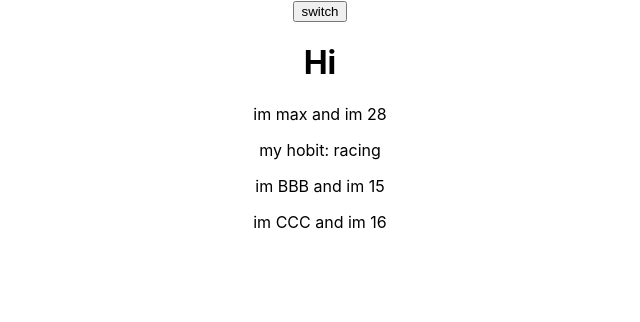
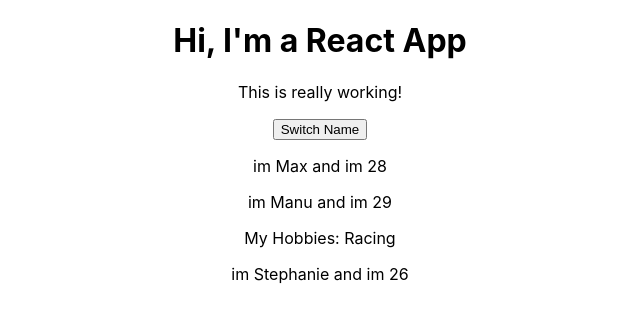
Before and after one commit to kesalomamatka/react_complete_guide, a React (Create React App) app: page / in a window 1280 px wide. Shown: the top 322 px of the page, without its empty margins (320-960 px from the left). Built offline with nearby package versions, Linux system fonts and the light colour scheme.

Commit message:
class base

```diff
--- a/src/App.js
+++ b/src/App.js
@@ -1,3 +1,62 @@
+import React, { Component } from 'react';
+import './App.css';
+import Person from './Person/Person';
+
+class App extends Component {
+    state = {
+        persons: [
+            { name: 'Max', age: 28 },
+            { name: 'Manu', age: 29 },
+            { name: 'Stephanie', age: 26 }
+        ],
+        otherState: 'some other value'
+    };
+
+    switchNameHandler = ( Name ) => {
+        // console.log('Was clicked!');
+        // DON'T DO THIS: this.state.persons[0].name = 'Maximilian';
+        this.setState({
+            persons: [
+                { name: Name, age: 28 },
+                { name: 'Manu', age: 29 },
+                { name: 'Stephanie', age: 27 }
+            ]
+        });
+    };
+
+    render() {
+        return (
+            <div className="App">
+                <h1>Hi, I'm a React App</h1>
+                <p>This is really working!</p>
+                <button onClick={this.switchNameHandler}>Switch Name</button>
+                <Person
+                    name={this.state.persons[0].name}
+                    age={this.state.persons[0].age}
+                />
+                <Person
+                    name={this.state.persons[1].name}
+                    age={this.state.persons[1].age}
+                    click={this.switchNameHandler.bind(this,"Maximiliun")}
+                >
+                    My Hobbies: Racing
+                </Person>
+                <Person
+                    name={this.state.persons[2].name}
+                    age={this.state.persons[2].age}
+                    click={this.switchNameHandler.bind(this,"Max!")}
+
+                />
+            </div>
+        );
+        // return React.createElement('div', {className: 'App'}, React.createElement('h1', null, 'Does this work now?'));
+    }
+}
+
+export default App;
+
+
+/*
 import React, { useState } from 'react';
 import './App.css';
 import Person from './Person/Person'
@@ -49,3 +108,5 @@ import Person from './Person/Person'
 
 
 export default app;
+
+*/
--- a/src/Person/Person.js
+++ b/src/Person/Person.js
@@ -4,7 +4,7 @@ const person = (props) =>{
 
     return (
         <div>
-            <p>im {props.name} and im {props.age}</p>
+            <p onClick={props.click}>im {props.name} and im {props.age}</p>
             <p>{props.children}</p>
         </div>
     );
```
Also changed, not shown: 1 other file (tests, documents, lock files or other folders).
